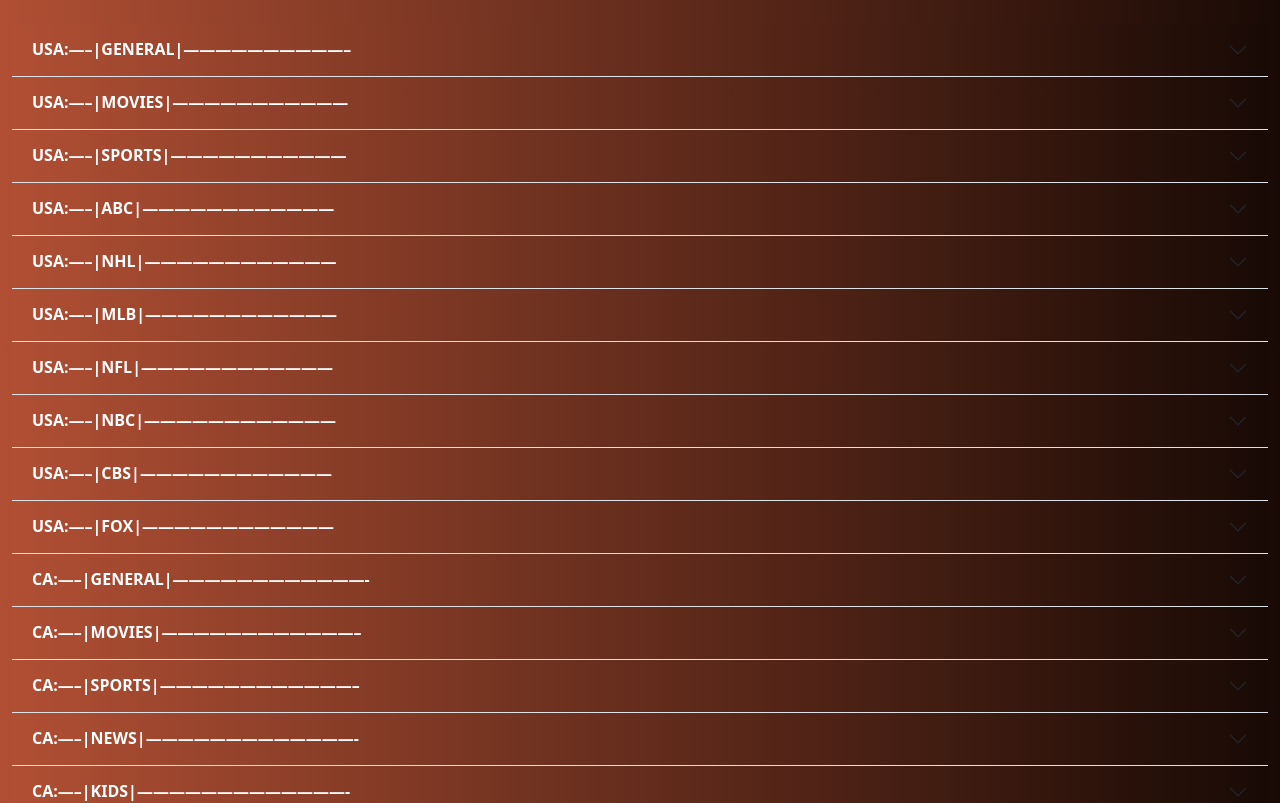
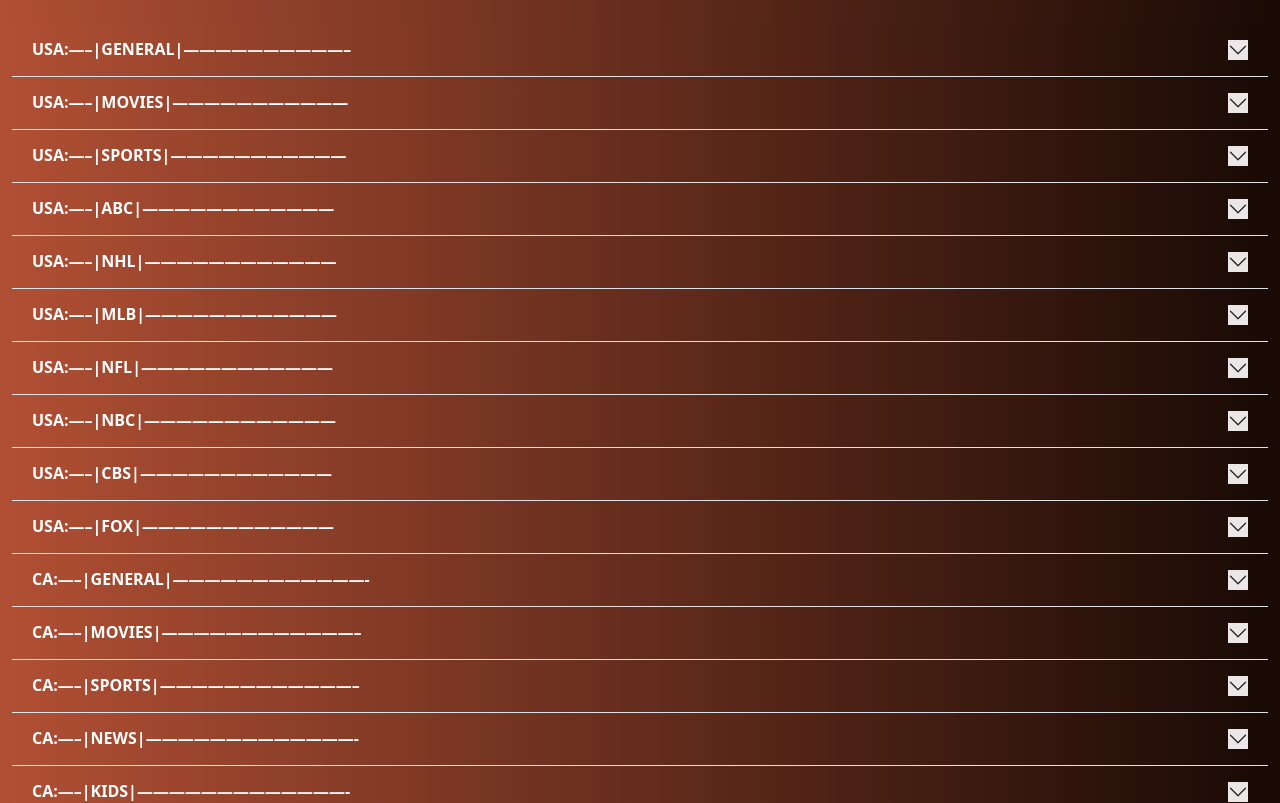
Before and after one commit to mohovic0/projectiptv, a Next.js app: page /channels in a window 1280 px wide. Shown: the part 160-963 px from the top of the page. Built offline with nearby package versions, Linux system fonts and the light colour scheme.

Commit message:
changing icon

```diff
--- a/pages/channels/Channels.module.css
+++ b/pages/channels/Channels.module.css
@@ -4,7 +4,10 @@
     height: 80px;
     position:absolute;
 }
+.accordionbtn::after {
+    background-color: rgb(236, 231, 231);
 
+}
 
 .section1{
     background-image: linear-gradient(to right, #b04f34, #190a05);
--- a/pages/channels/index.js
+++ b/pages/channels/index.js
@@ -1253,7 +1253,7 @@ function Channels() {
                 <div className={`accordion-item ${styles.accordionBtn}`}>
                   <h2 className="accordion-header">
                     <button
-                      className="accordion-button collapsed"
+                      className={`accordion-button collapsed ${styles.accordionbtn}`}
                       type="button"
                       data-bs-toggle="collapse"
                       data-bs-target="#flush-collapse1"
@@ -1287,7 +1287,7 @@ function Channels() {
                 <div className={`accordion-item ${styles.accordionBtn}`}>
                   <h2 className="accordion-header">
                     <button
-                      className="accordion-button collapsed"
+                      className={`accordion-button collapsed ${styles.accordionbtn}`}
                       type="button"
                       data-bs-toggle="collapse"
                       data-bs-target="#flush-collapse2"
@@ -1320,7 +1320,7 @@ function Channels() {
                 <div className={`accordion-item ${styles.accordionBtn}`}>
                   <h2 className="accordion-header">
                     <button
-                      className="accordion-button collapsed"
+                      className={`accordion-button collapsed ${styles.accordionbtn}`}
                       type="button"
                       data-bs-toggle="collapse"
                       data-bs-target="#flush-collapse3"
@@ -1353,7 +1353,7 @@ function Channels() {
                 <div className={`accordion-item ${styles.accordionBtn}`}>
                   <h2 className="accordion-header">
                     <button
-                      className="accordion-button collapsed"
+                      className={`accordion-button collapsed ${styles.accordionbtn}`}
                       type="button"
                       data-bs-toggle="collapse"
                       data-bs-target="#flush-collapse4"
@@ -1387,7 +1387,7 @@ function Channels() {
                 <div className={`accordion-item ${styles.accordionBtn}`}>
                   <h2 className="accordion-header">
                     <button
-                      className="accordion-button collapsed"
+                      className={`accordion-button collapsed ${styles.accordionbtn}`}
                       type="button"
                       data-bs-toggle="collapse"
                       data-bs-target="#flush-collapse5"
@@ -1420,7 +1420,7 @@ function Channels() {
                 <div className={`accordion-item ${styles.accordionBtn}`}>
                   <h2 className="accordion-header">
                     <button
-                      className="accordion-button collapsed"
+                      className={`accordion-button collapsed ${styles.accordionbtn}`}
                       type="button"
                       data-bs-toggle="collapse"
                       data-bs-target="#flush-collapse6"
@@ -1453,7 +1453,7 @@ function Channels() {
                 <div className={`accordion-item ${styles.accordionBtn}`}>
                   <h2 className="accordion-header">
                     <button
-                      className="accordion-button collapsed"
+                      className={`accordion-button collapsed ${styles.accordionbtn}`}
                       type="button"
                       data-bs-toggle="collapse"
                       data-bs-target="#flush-collapse7"
@@ -1486,7 +1486,7 @@ function Channels() {
                 <div className={`accordion-item ${styles.accordionBtn}`}>
                   <h2 className="accordion-header">
                     <button
-                      className="accordion-button collapsed"
+                      className={`accordion-button collapsed ${styles.accordionbtn}`}
                       type="button"
                       data-bs-toggle="collapse"
                       data-bs-target="#flush-collapse8"
@@ -1519,7 +1519,7 @@ function Channels() {
                 <div className={`accordion-item ${styles.accordionBtn}`}>
                   <h2 className="accordion-header">
                     <button
-                      className="accordion-button collapsed"
+                      className={`accordion-button collapsed ${styles.accordionbtn}`}
                       type="button"
                       data-bs-toggle="collapse"
                       data-bs-target="#flush-collapse9"
@@ -1552,7 +1552,7 @@ function Channels() {
                 <div className={`accordion-item ${styles.accordionBtn}`}>
                   <h2 className="accordion-header">
                     <button
-                      className="accordion-button collapsed"
+                      className={`accordion-button collapsed ${styles.accordionbtn}`}
                       type="button"
                       data-bs-toggle="collapse"
                       data-bs-target="#flush-collapse10"
@@ -1585,7 +1585,7 @@ function Channels() {
                 <div className={`accordion-item ${styles.accordionBtn}`}>
                   <h2 className="accordion-header">
                     <button
-                      className="accordion-button collapsed"
+                      className={`accordion-button collapsed ${styles.accordionbtn}`}
                       type="button"
                       data-bs-toggle="collapse"
                       data-bs-target="#flush-collapse11"
@@ -1618,7 +1618,7 @@ function Channels() {
                 <div className={`accordion-item ${styles.accordionBtn}`}>
                   <h2 className="accordion-header">
                     <button
-                      className="accordion-button collapsed"
+                      className={`accordion-button collapsed ${styles.accordionbtn}`}
                       type="button"
                       data-bs-toggle="collapse"
                       data-bs-target="#flush-collapse12"
@@ -1651,7 +1651,7 @@ function Channels() {
                 <div className={`accordion-item ${styles.accordionBtn}`}>
                   <h2 className="accordion-header">
                     <button
-                      className="accordion-button collapsed"
+                      className={`accordion-button collapsed ${styles.accordionbtn}`}
                       type="button"
                       data-bs-toggle="collapse"
                       data-bs-target="#flush-collapse13"
@@ -1684,7 +1684,7 @@ function Channels() {
                 <div className={`accordion-item ${styles.accordionBtn}`}>
                   <h2 className="accordion-header">
                     <button
-                      className="accordion-button collapsed"
+                      className={`accordion-button collapsed ${styles.accordionbtn}`}
                       type="button"
                       data-bs-toggle="collapse"
                       data-bs-target="#flush-collapse14"
@@ -1717,7 +1717,7 @@ function Channels() {
                 <div className={`accordion-item ${styles.accordionBtn}`}>
                   <h2 className="accordion-header">
                     <button
-                      className="accordion-button collapsed"
+                      className={`accordion-button collapsed ${styles.accordionbtn}`}
                       type="button"
                       data-bs-toggle="collapse"
                       data-bs-target="#flush-collapse15"
@@ -1750,7 +1750,7 @@ function Channels() {
                 <div className={`accordion-item ${styles.accordionBtn}`}>
                   <h2 className="accordion-header">
                     <button
-                      className="accordion-button collapsed"
+                      className={`accordion-button collapsed ${styles.accordionbtn}`}
                       type="button"
                       data-bs-toggle="collapse"
                       data-bs-target="#flush-collapse16"
@@ -1783,7 +1783,7 @@ function Channels() {
                 <div className={`accordion-item ${styles.accordionBtn}`}>
                   <h2 className="accordion-header">
                     <button
-                      className="accordion-button collapsed"
+                      className={`accordion-button collapsed ${styles.accordionbtn}`}
                       type="button"
                       data-bs-toggle="collapse"
                       data-bs-target="#flush-collapse17"
--- a/pages/faq/Faq.module.css
+++ b/pages/faq/Faq.module.css
@@ -5,6 +5,10 @@
     position:absolute;
 }
 
+.accordionbtn::after {
+    background-color: rgb(236, 231, 231);
+
+}
 
 .section1{
     background-image: linear-gradient(to right, #b04f34, #190a05);
```
Also changed, not shown: pages/faq/index.js (+10 -10 lines).
